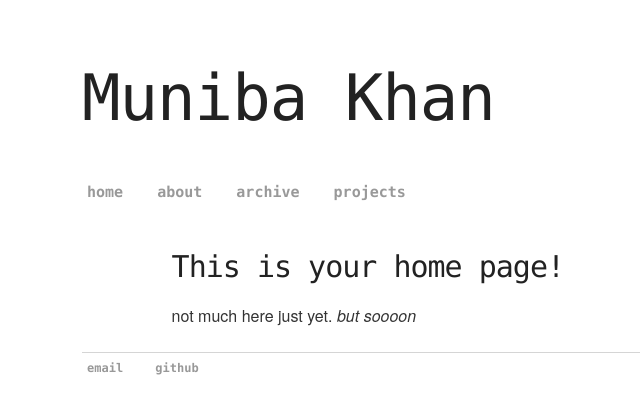
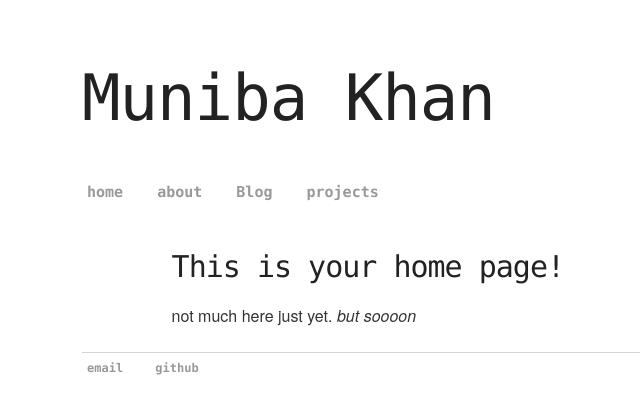
Before and after one commit to kmuniba98/kmuniba98.github.io, a Jekyll site: the page built from index.html, in a window 1280 px wide. Shown: the top 414 px of the page, without its empty margins (110-750 px from the left). Built offline with Jekyll 4.4.1, drawn with Linux system fonts in a browser that asks for light colours.

Commit message:
Update default.html

```diff
--- a/_layouts/default.html
+++ b/_layouts/default.html
@@ -23,7 +23,7 @@
     		<ul class=nav-links>
             <li><a class="my-button" href="/index.html">home</a></li>
 	        	<li><a class="my-button" href="/about">about</a></li>
-            <li><a class="my-button" href="/archive">archive</a></li>
+            <li><a class="my-button" href="/blog">Blog</a></li>
         		<li><a class="my-button" href="/projects">projects</a></li>
     		</ul>
 		</nav>
```
